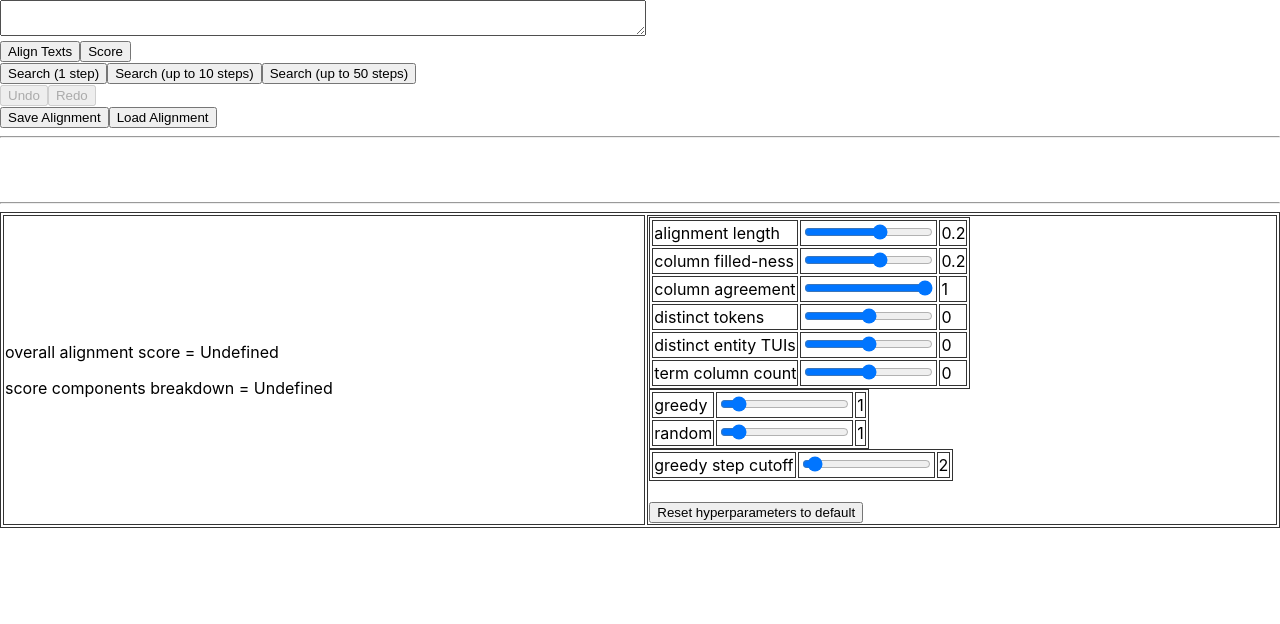
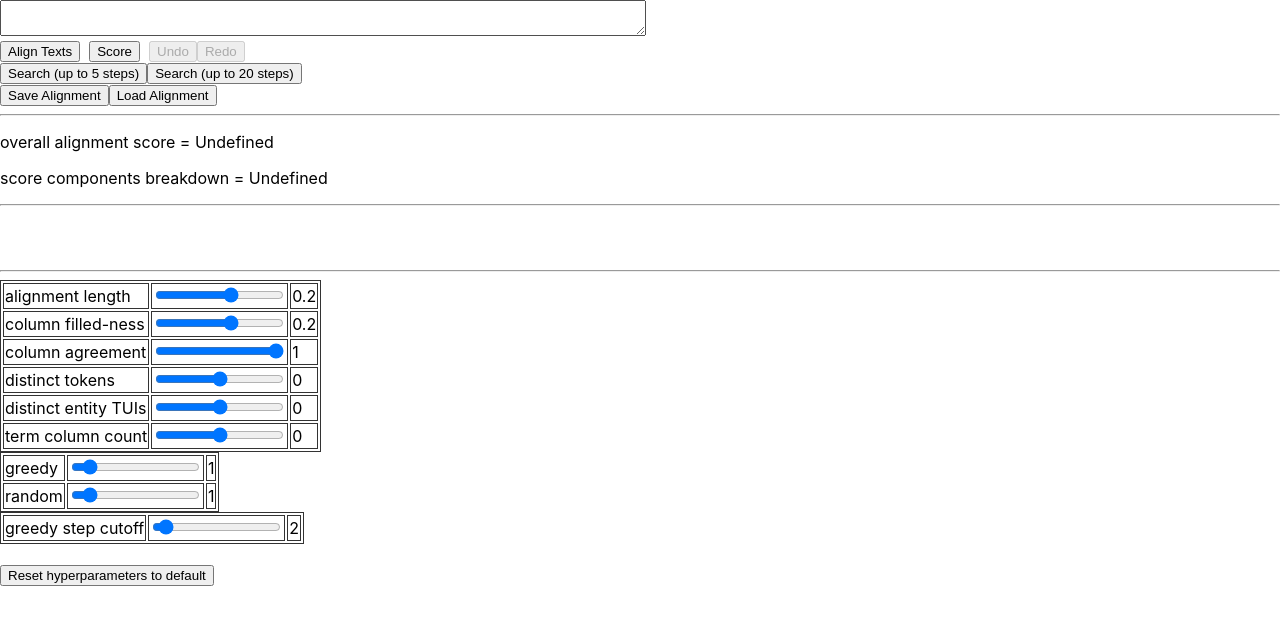
Before and after one commit to cephcyn/alignpaper, a React (Create React App) app in the folder reactinterface/: page / in a window 1280 px wide. Shown: the top 624 px of the page. Built offline with nearby package versions, Linux system fonts and the light colour scheme.

Commit message:
update interface ease of use?

```diff
--- a/reactinterface/src/App.js
+++ b/reactinterface/src/App.js
@@ -1035,14 +1035,14 @@ class App extends React.Component {
         />
         <br />
         <button onClick={this.alignRawText}>Align Texts</button>
+        &nbsp;&nbsp;
         <button onClick={this.alignmentScore}>Score</button>
-        <br />
-        <button onClick={e => this.alignmentSearchButton(e, 1)}>Search (1 step)</button>
-        <button onClick={e => this.alignmentSearchButton(e, 10)}>Search (up to 10 steps)</button>
-        <button onClick={e => this.alignmentSearchButton(e, 50)}>Search (up to 50 steps)</button>
-        <br />
+        &nbsp;&nbsp;
         <button onClick={this.historyUndo} disabled={!historyUndoLegal}>Undo</button>
         <button onClick={this.historyRedo} disabled={!historyRedoLegal}>Redo</button>
+        <br />
+        <button onClick={e => this.alignmentSearchButton(e, 5)}>Search (up to 5 steps)</button>
+        <button onClick={e => this.alignmentSearchButton(e, 20)}>Search (up to 20 steps)</button>
         <br />
         <button onClick={this.alignDataSave}>Save Alignment</button>
         <a className="hidden"
@@ -1059,25 +1059,18 @@ class App extends React.Component {
           />
         <br />
         <hr />
+        <p>overall alignment score = {this.state.alignment_score ? this.state.alignment_score.toString() : 'Undefined'}</p>
+        <p>score components breakdown = {this.state.alignment_score_components ? this.state.alignment_score_components.join('\t') : 'Undefined'}</p>
+        <hr />
         {aligntable}
         {loadingspinner}
         <p className="preservenewline">{this.state.textstatus}</p>
         <hr />
-        <table style={{width: "100%"}}>
-          <tbody><tr>
-            <td>
-              <p>overall alignment score = {this.state.alignment_score ? this.state.alignment_score.toString() : 'Undefined'}</p>
-              <p>score components breakdown = {this.state.alignment_score_components ? this.state.alignment_score_components.toString() : 'Undefined'}</p>
-            </td>
-            <td>
-              {scorecomponenttable}
-              {movedistribtable}
-              {searchcutofftable}
-              <br />
-              <button onClick={this.paramReset}>Reset hyperparameters to default</button>
-            </td>
-          </tr></tbody>
-        </table>
+        {scorecomponenttable}
+        {movedistribtable}
+        {searchcutofftable}
+        <br />
+        <button onClick={this.paramReset}>Reset hyperparameters to default</button>
       </div>
     );
   }
```
